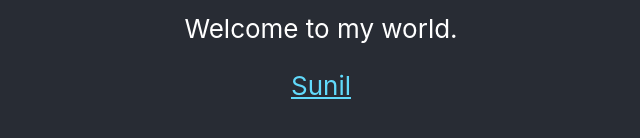
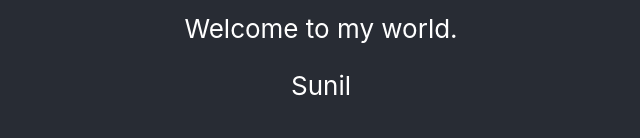
Before and after one commit to sunilnaughtiyal/first-react-app, a React (Create React App) app: page / in a window 1280 px wide. Shown: the part 516-654 px from the top of the page, without its empty margins (319-959 px from the left). Built offline with nearby package versions, Linux system fonts and the light colour scheme.

Commit message:
remove the link

```diff
--- a/src/App.js
+++ b/src/App.js
@@ -9,14 +9,14 @@ function App() {
         <p>
           Welcome to my world.
         </p>
-        <a
+        {/*<a
           className="App-link"
           href="https://www.google.com"
           target="_blank"
           rel="noopener noreferrer"
-        >
+        >*/}
           Sunil
-        </a>
+        {/* </a> */}
       </header>
     </div>
   );
```
